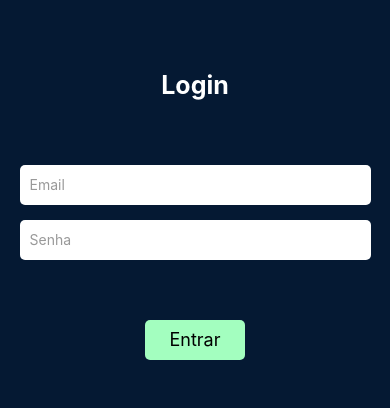
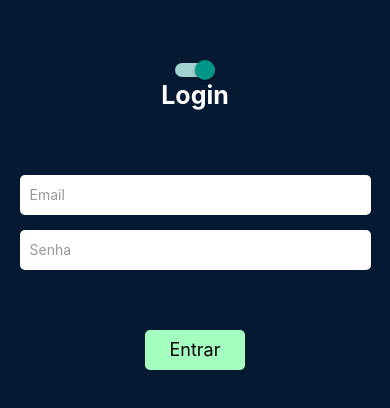
Before and after one commit to over2000/ReactNativeProject, a React Native app: screen /Login in a window 390 px wide. Shown: the part 200-608 px from the top of the page. Built offline with nearby package versions, Linux system fonts and the light colour scheme.

Commit message:
feat: login with user context

```diff
--- a/src/telas/Login/index.js
+++ b/src/telas/Login/index.js
@@ -5,22 +5,43 @@ import {
   TextInput,
   TouchableOpacity,
   StatusBar,
+  Alert,
 } from 'react-native'
 import { estilos } from './estilos'
 import { useContext } from 'react'
 import { ThemeContext } from '../../contexts/themeContext'
+import { UserContext } from '../../contexts/userContext'
+import Configuracao from '../Configuracao'
 
 export default function Login({ navigation }) {
   const [email, setEmail] = useState('')
   const [senha, setSenha] = useState('')
 
   const { themeSelected } = useContext(ThemeContext)
+  const estilo = estilos(themeSelected)
 
-  const estilo = estilos(themeSelected)
+  const { login } = useContext(UserContext)
+
+  function logIn() {
+    const res = login(email, senha)
+    if (res === 'ok') {
+      navigation.navigate('Principal')
+    } else {
+      Alert.alert(res)
+    }
+  }
 
   return (
     <View style={estilo.container}>
       <StatusBar />
+      <TouchableOpacity style={estilo.iconArea}>
+        <Configuracao
+          name='settings'
+          size={30}
+          color='#fff'
+          style={estilo.icon}
+        />
+      </TouchableOpacity>
       <Text style={estilo.titulo}>Login</Text>
 
       <View style={estilo.inputArea}>
@@ -39,13 +60,11 @@ export default function Login({ navigation }) {
           autoCapitalize='none'
           value={senha}
           onChangeText={setSenha}
+          secureTextEntry={true}
         />
       </View>
 
-      <TouchableOpacity
-        style={estilo.botao}
-        onPress={() => navigation.navigate('Principal')}
-      >
+      <TouchableOpacity style={estilo.botao} onPress={() => logIn()}>
         <Text style={estilo.botaoTexto}>Entrar</Text>
       </TouchableOpacity>
     </View>
```
